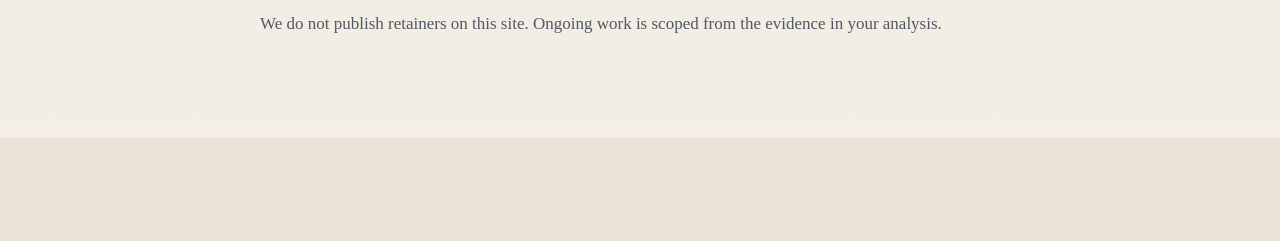
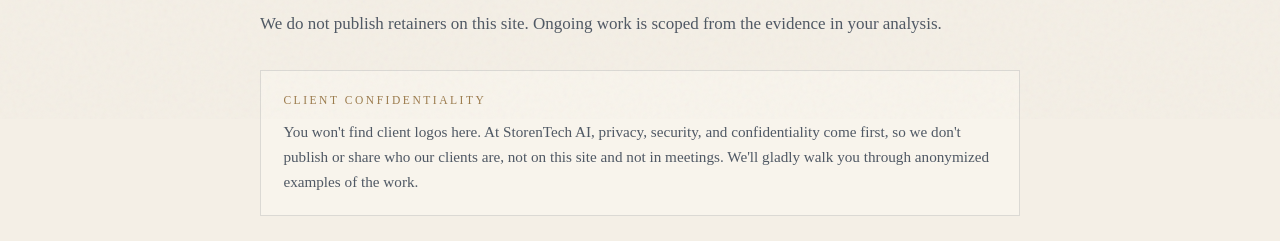
Before and after one commit to Befamousvideo/storentech-website, a Next.js app: page /about in a window 1280 px wide. Shown: the part 681-922 px from the top of the page. Built offline with nearby package versions, Linux system fonts and the light colour scheme; no server answers.

Commit message:
Add a client-confidentiality note to the About page.
Renders the approved copy as a small callout on /about and locks the exact sentence with a page test.

Co-authored-by: Vincent Jackson <Befamousvideo@users.noreply.github.com>

```diff
--- a/src/app/about/page.tsx
+++ b/src/app/about/page.tsx
@@ -36,6 +36,21 @@ export default function AboutPage() {
             We do not publish retainers on this site. Ongoing work is scoped
             from the evidence in your analysis.
           </p>
+        </div>
+        <div className="wrap-narrow">
+          <aside
+            className="confidentiality-note"
+            aria-labelledby="client-confidentiality-heading"
+          >
+            <p className="kicker" id="client-confidentiality-heading">
+              Client confidentiality
+            </p>
+            <p>
+              {
+                "You won't find client logos here. At StorenTech AI, privacy, security, and confidentiality come first, so we don't publish or share who our clients are, not on this site and not in meetings. We'll gladly walk you through anonymized examples of the work."
+              }
+            </p>
+          </aside>
         </div>
       </section>
 
--- a/src/app/globals.css
+++ b/src/app/globals.css
@@ -116,6 +116,23 @@ select {
 
 .wrap-narrow.copy p + p {
   margin-top: 1.15rem;
+}
+
+.confidentiality-note {
+  margin-top: 2rem;
+  padding: 1.25rem 1.4rem 1.3rem;
+  background: var(--cream-card);
+  border: 1px solid var(--line);
+}
+
+.confidentiality-note .kicker {
+  margin-bottom: 0.55rem;
+}
+
+.confidentiality-note p:last-child {
+  color: var(--muted);
+  font-size: 0.95rem;
+  max-width: 48rem;
 }
 
 /* Header */
@@ -1191,6 +1208,10 @@ select {
   .demo-card {
     padding: 1.8rem 1.4rem;
   }
+
+  .confidentiality-note {
+    padding: 1.15rem 1.15rem 1.2rem;
+  }
 }
 
 /* Private interview shells — no marketing chrome extras */
```
Also changed, not shown: 1 other file (tests, documents, lock files or other folders).
